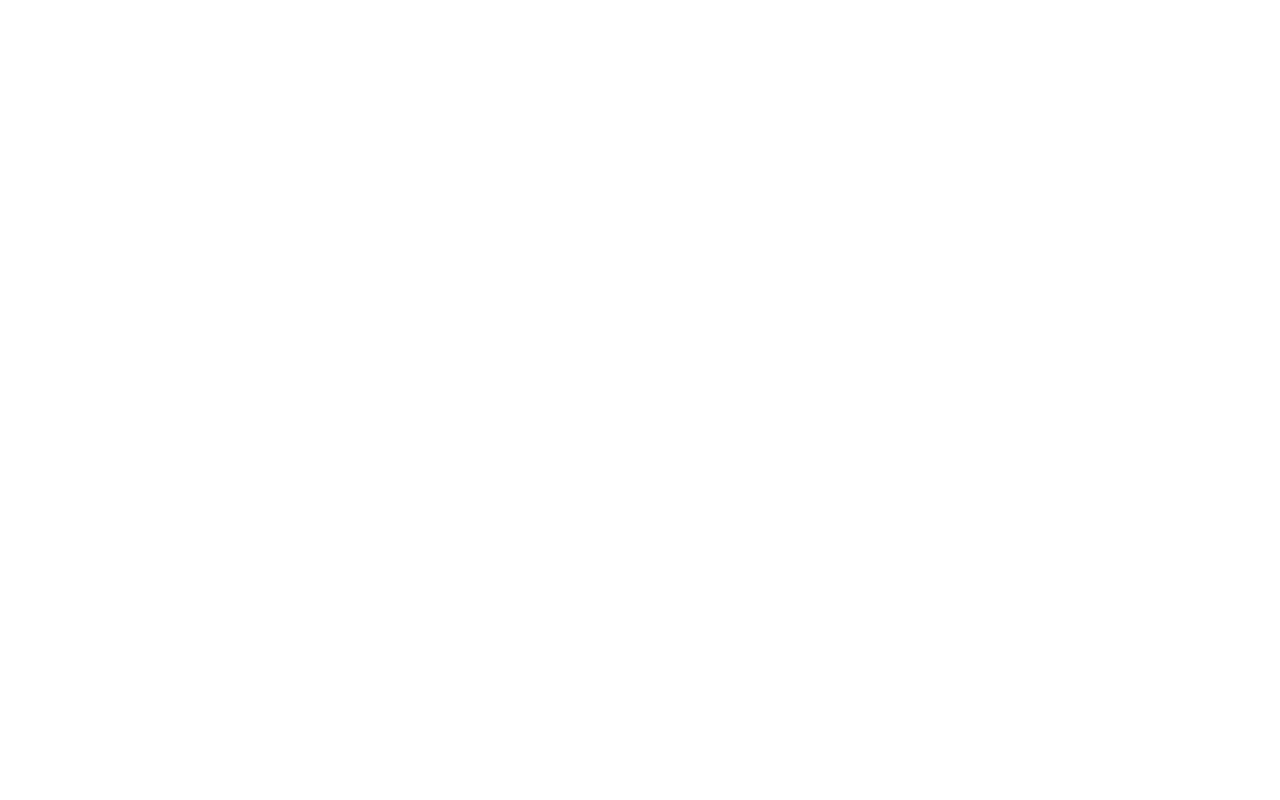
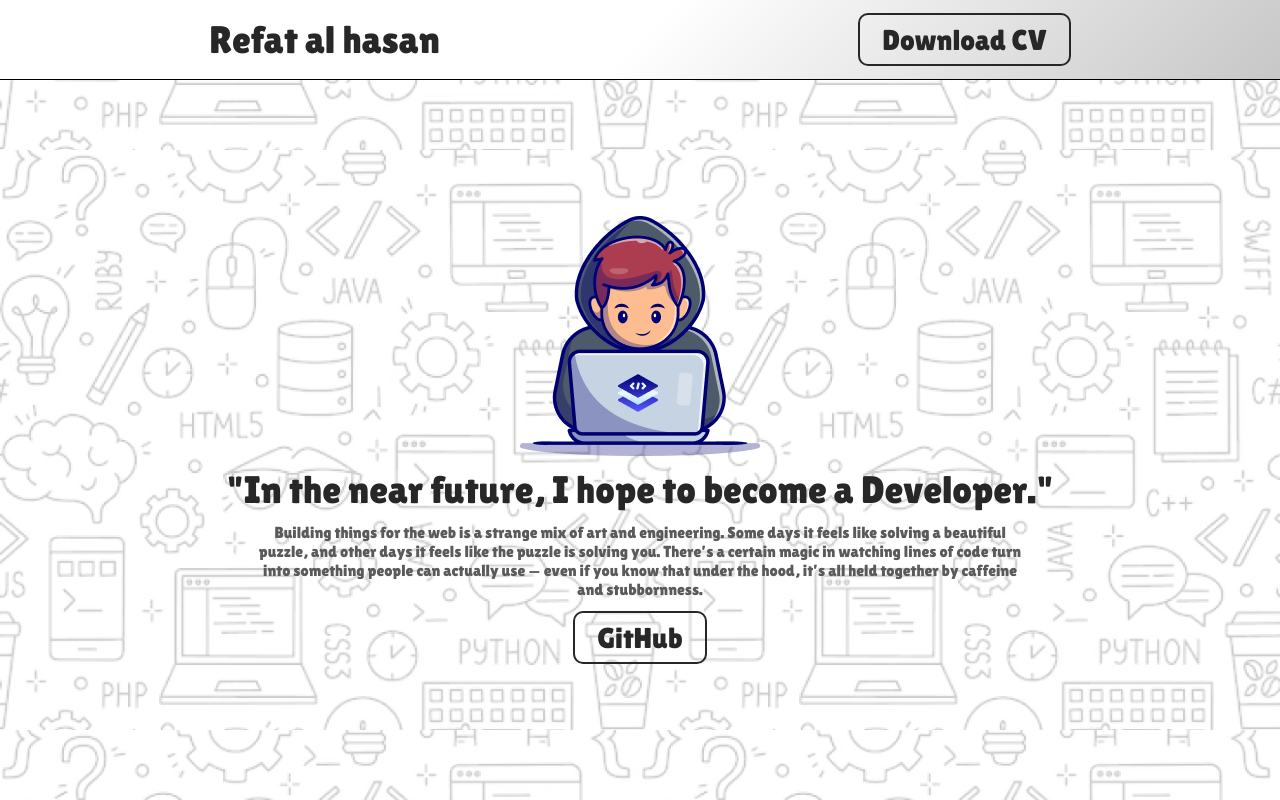
Before and after one commit to mdrefatahkaif/dev-to-be, a plain HTML site: page index.html in a window 1280 px wide. Drawn offline with Linux system fonts and the light colour scheme.

Commit message:
Hero section done

```diff
--- a/index.html
+++ b/index.html
@@ -10,7 +10,19 @@
 </head>
 
 <body>
-
+  <nav>
+    <h1 class="heading-style">Refat al hasan</h1>
+    <button class="button-style">Download CV</button>
+  </nav>
+  <section id="hero">
+    <img src="assets/Group.png" alt="">
+    <h1 class="heading-style">"In the near future, I hope to become a Developer."</h1>
+    <p class="paragraph-style">Building things for the web is a strange mix of art and engineering. Some days it feels
+      like solving a beautiful puzzle, and other days it feels like the puzzle is solving you. There’s a certain magic
+      in watching lines of code turn into something people can actually use — even if you know that under the hood, it’s
+      all held together by caffeine and stubbornness.</p>
+    <button class="button-style">GitHub</button>
+  </section>
 
 
   <script src="script.js"></script>
--- a/style.css
+++ b/style.css
@@ -1,11 +1,79 @@
+@import url('https://fonts.googleapis.com/css2?family=Lilita+One&display=swap');
+
 * {
   margin: 0;
   padding: 0;
+  box-sizing: border-box;
 }
 
 html,
 body {
   height: 100%;
   width: 100%;
-  box-sizing: border-box;
 }
+
+.heading-style {
+  font-size: 2.4rem;
+  font-weight: 500;
+  font-family: "Lilita One", sans-serif;
+  color: rgb(39, 39, 39)
+}
+
+.paragraph-style {
+  font-size: 1rem;
+  color: rgb(90, 90, 90);
+  font-family: "Lilita One", sans-serif;
+}
+
+.button-style {
+  padding: 8px 22px 8px 22px;
+  color: rgb(39, 39, 39);
+  background-color: transparent;
+  border: 2px rgb(39, 39, 39) solid;
+  border-radius: 10px;
+  font-size: 1.8rem;
+  font-weight: 400;
+  font-family: "Lilita One", sans-serif;
+  text-transform: capitalize;
+}
+
+.button-style:hover {
+  background-color: rgb(39, 39, 39);
+  color: rgb(255, 255, 255);
+  border: 2px rgb(255, 255, 255) solid;
+  border-radius: 50px;
+  font-size: 1.8rem;
+  font-weight: 400;
+  font-family: "Lilita One", sans-serif;
+  text-transform: capitalize;
+  cursor: pointer;
+  transition: all 0.5s ease;
+}
+
+nav {
+  height: 10vh;
+  width: 100%;
+  display: flex;
+  justify-content: space-around;
+  align-items: center;
+  background: linear-gradient(135deg, #ffffff, #ffffff, #c7c7c7);
+  border-bottom: 1px solid rgb(0, 0, 0);
+}
+
+#hero {
+  background-image: url(assets/Hero-bg.png);
+  background-position: center;
+  background-size: contain;
+  height: 90vh;
+  width: 100%;
+  display: flex;
+  flex-direction: column;
+  justify-content: center;
+  align-items: center;
+  text-align: center;
+  gap: 12px;
+}
+
+#hero>p {
+  width: 60%;
+}
```
Also changed, not shown: 1 other file.
